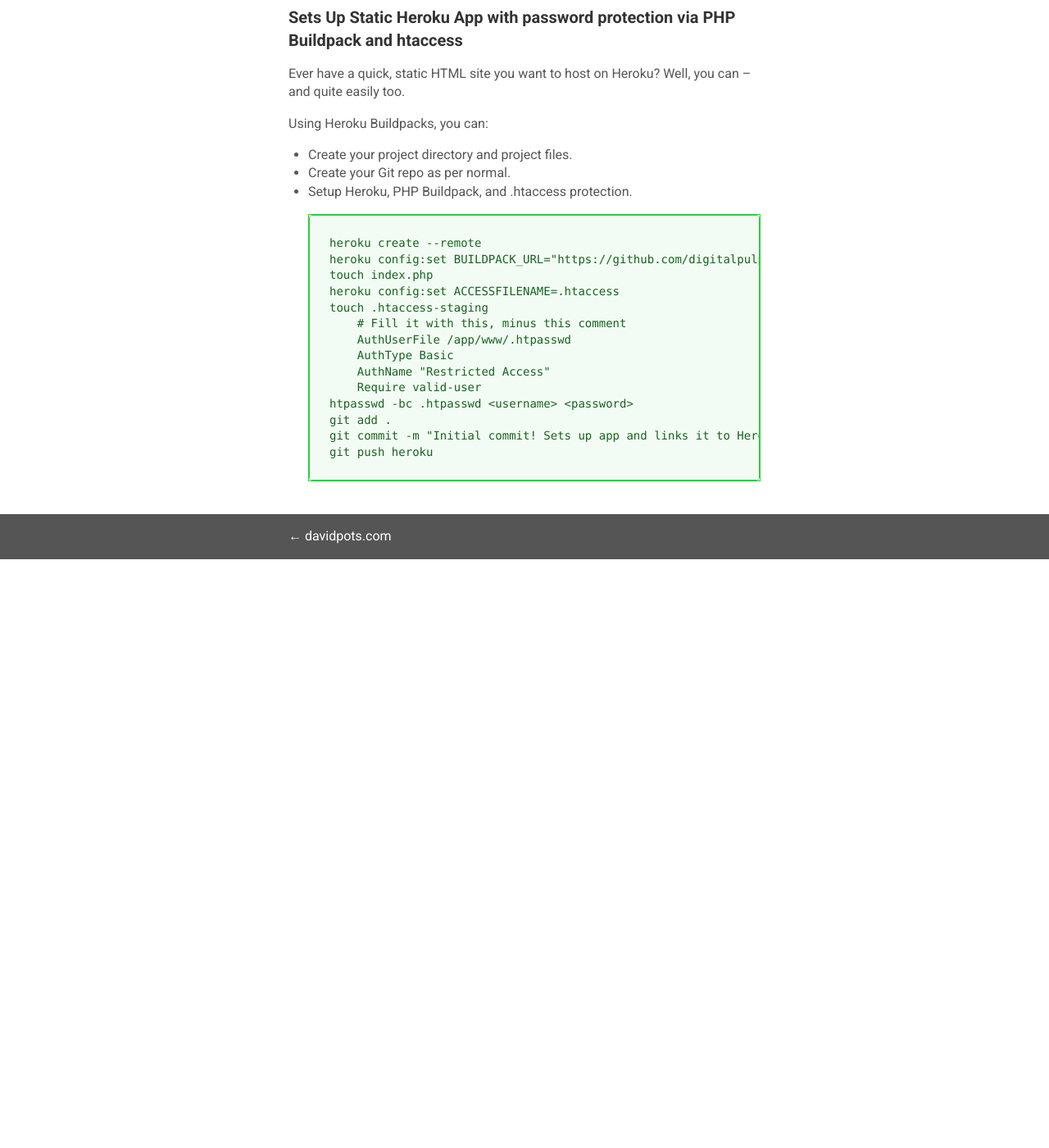
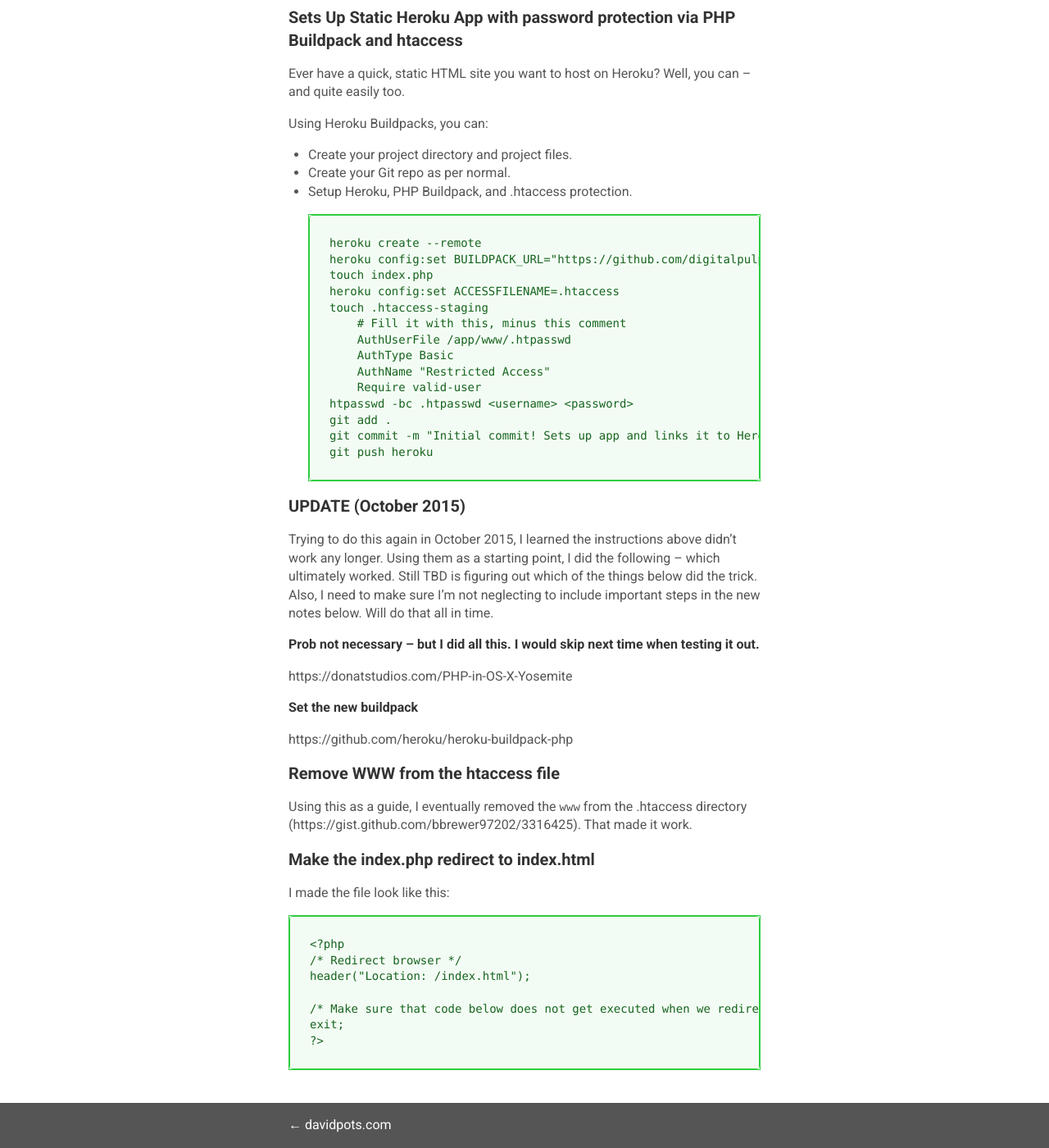
Before and after one commit to davidpots/davidpots.github.io, a Jekyll site: the page built from _posts/2014-04-08-heroku-setup-for-static-html.md, in a window 1280 px wide and 1400 px high, scrolled down 166 px. Shown: the whole window at 82% size. Built offline with Jekyll 4.4.1, drawn with Linux system fonts in a browser that asks for light colours; nearby versions of some CDN libraries; before the commit the page ends 900 px from its top, so only the background shows below that.

Commit message:
Updates static heroku notes

```diff
--- a/_posts/2014-04-08-heroku-setup-for-static-html.md
+++ b/_posts/2014-04-08-heroku-setup-for-static-html.md
@@ -29,3 +29,27 @@
       git add .
       git commit -m "Initial commit! Sets up app and links it to Heroku."
       git push heroku
+
+### UPDATE (October 2015)
+
+Trying to do this again in October 2015, I learned the instructions above didn't work any longer. Using them as a starting point, I did the following -- which ultimately worked. Still TBD is figuring out which of the things below did the trick. Also, I need to make sure I'm not neglecting to include important steps in the new notes below. Will do that all in time.
+
+#### Prob not necessary -- but I did all this. I would skip next time when testing it out.
+https://donatstudios.com/PHP-in-OS-X-Yosemite
+
+#### Set the new buildpack
+https://github.com/heroku/heroku-buildpack-php
+
+### Remove WWW from the htaccess file
+Using this as a guide, I eventually removed the `www` from the .htaccess directory (https://gist.github.com/bbrewer97202/3316425). That made it work.
+
+### Make the index.php redirect to index.html
+I made the file look  like this:
+
+    <?php
+    /* Redirect browser */
+    header("Location: /index.html");
+
+    /* Make sure that code below does not get executed when we redirect. */
+    exit;
+    ?>
```
